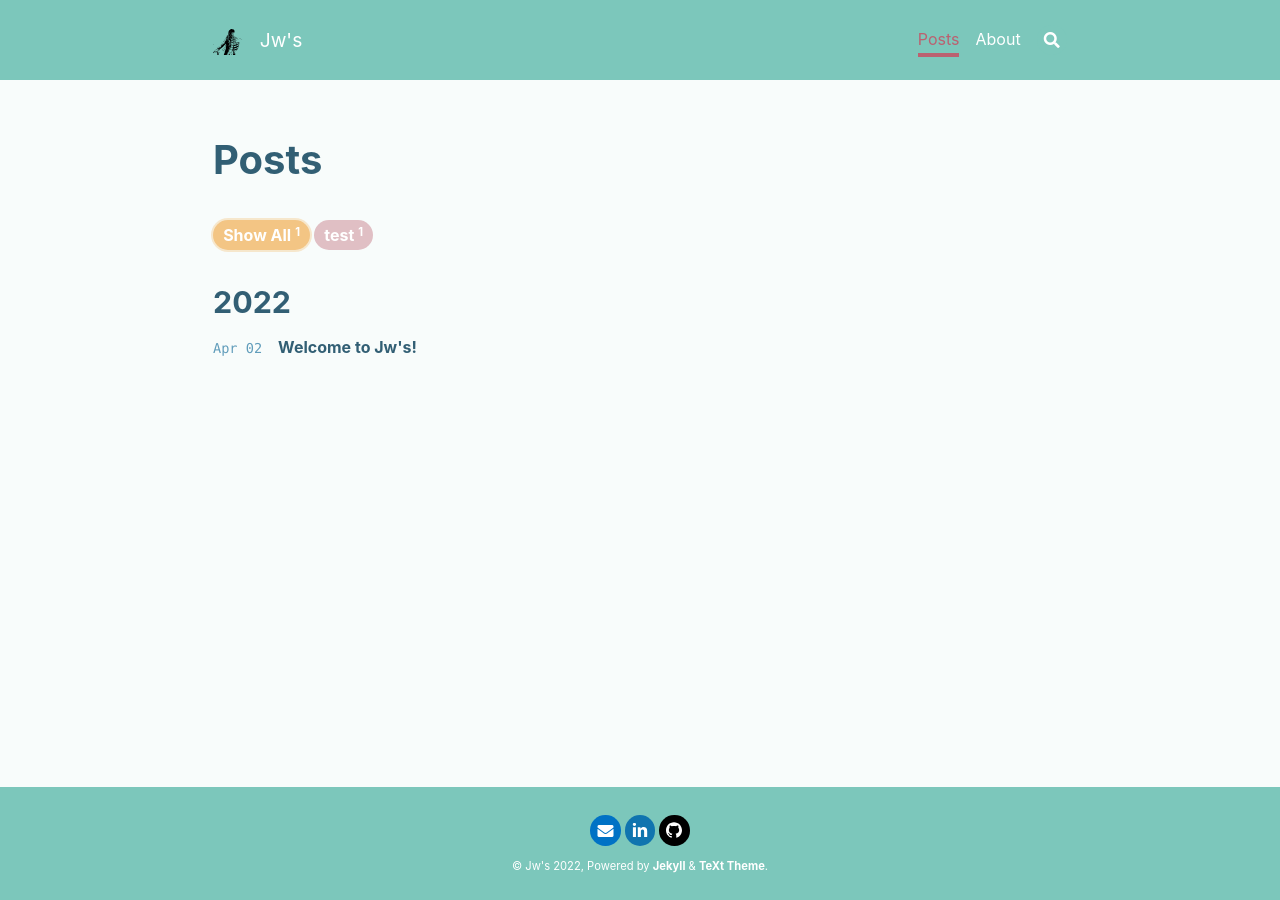
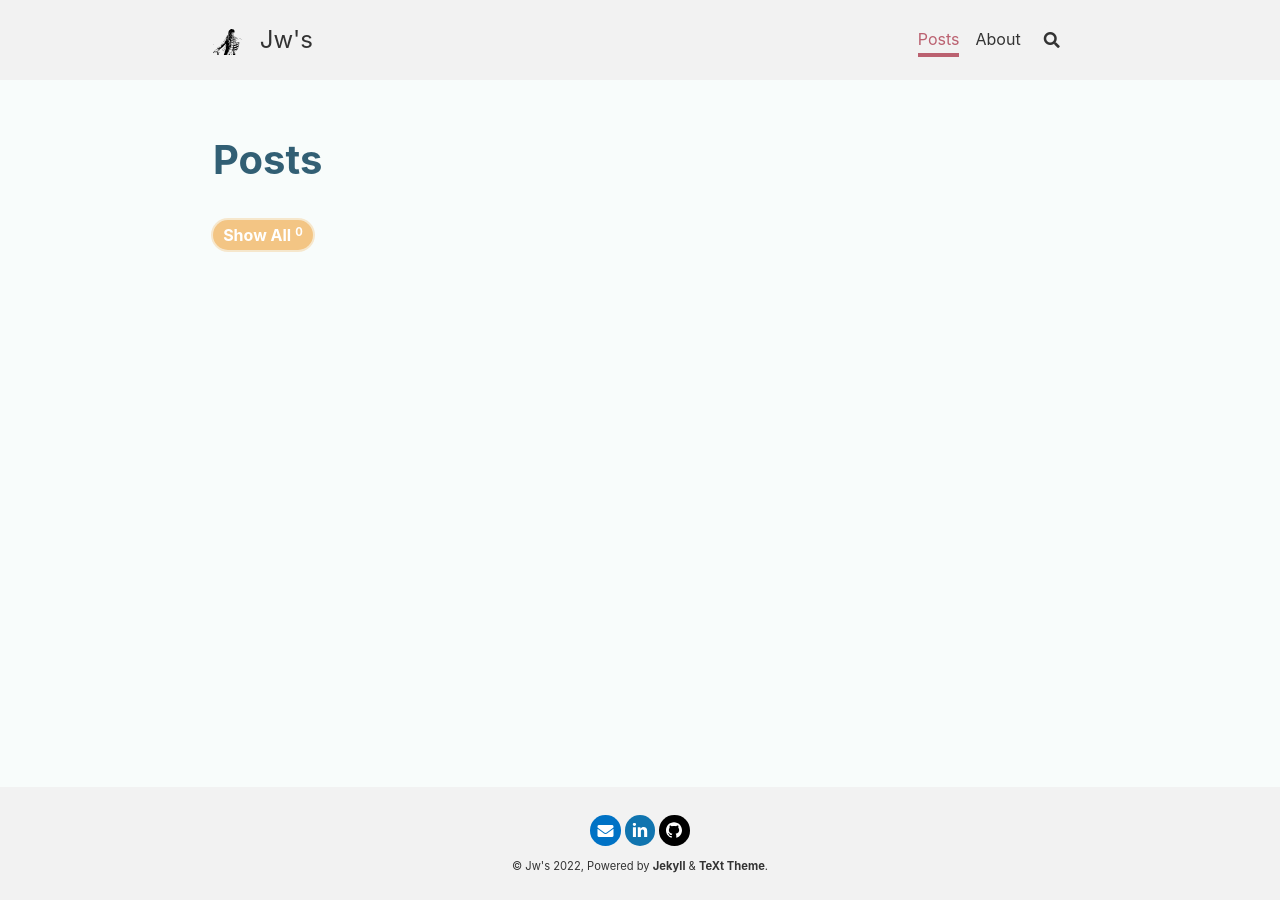
Before and after one commit to jwhhh/jwhhh.github.io, a Jekyll site: the page built from posts.html, in a window 1280 px wide. Built offline with Jekyll 4.4.1, drawn with Linux system fonts in a browser that asks for light colours; nearby versions of some CDN libraries.

Commit message:
Cleaned up

```diff
--- a/_config.yml
+++ b/_config.yml
@@ -22,7 +22,7 @@
 title: Jw's
 email: hanghur@gmail.com
 description: >- # this means to ignore newlines until "baseurl:"
-  Random notes/thoughts on programming, machine learning, ethics and more.
+  random notes/thoughts on programming, machine learning, ethics and more.
 baseurl: "" # the subpath of your site, e.g. /blog
 url: "jwhhh.github.io" # the base hostname & protocol for your site, e.g. http://example.com
 theme: jekyll-text-theme
--- a/_includes/header.html
+++ b/_includes/header.html
@@ -14,6 +14,9 @@
           {%- if site.title -%}
             <a title="{%- if site.description -%}{{ site.description }}{%- endif -%}" href="{{ __return }}">{{ site.title }}</a>
           {%- endif -%}
+          <!-- {%- if site.description -%}
+            <p>{{ site.description }}</p>
+          {%- endif -%} -->
         </div>
         {%- if site.search.provider -%}
           <button class="button button--secondary button--circle search-button js-search-toggle"><i class="fas fa-search"></i></button>
--- a/_sass/components/_header.scss
+++ b/_sass/components/_header.scss
@@ -4,6 +4,10 @@
     font-weight: map-get($base, font-weight);
     text-decoration: none !important;
     @include link-colors($header-text-color, $main-color-1);
+  }
+  p {
+    margin-left: map-get($spacers, 3);
+    color: $header-text-color;
   }
   .main {
     @include flexbox();
@@ -75,9 +79,16 @@
   }
   & > a {
     display: inline-block;
-    font-size: map-get($base, font-size-h4);
+    font-size: map-get($base, font-size-h3);
     @include media-breakpoint-down(md) {
-      font-size: map-get($base, font-size-h4-small);
+      font-size: map-get($base, font-size-h3-small);
+    }
+  }
+  & > p {
+    display: inline-block;
+    font-size: map-get($base, font-size-h6);
+    @include media-breakpoint-down(md) {
+      font-size: map-get($base, font-size-h6-small);
     }
   }
 }
--- a/_sass/skins/_my_own_skin.scss
+++ b/_sass/skins/_my_own_skin.scss
@@ -11,8 +11,8 @@
 $main-color-2:     #f3c584;
 $text-color-2:     #fff;
 
-$main-color-3:     #7cc7bb;
-$text-color-3:     #fff;
+$main-color-3:     #f2f2f2;
+$text-color-3:     #333;
 
 $main-color-theme-light: rgba(#000, .9);
 $main-color-theme-dark:  rgba(#fff, .9);
```
Also changed, not shown: README.md, _posts/_2022-04-02-welcome.md (renamed from _posts/2022-04-02-welcome.md).
